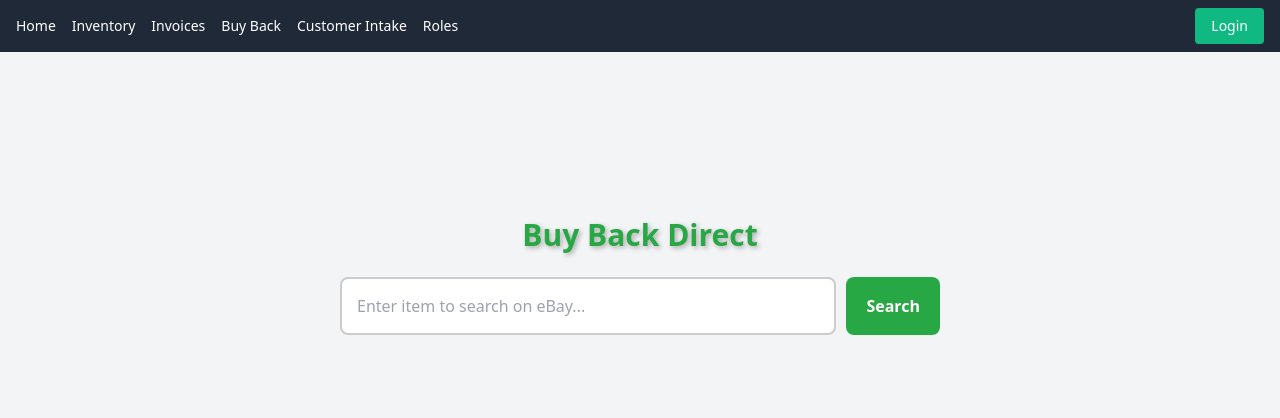
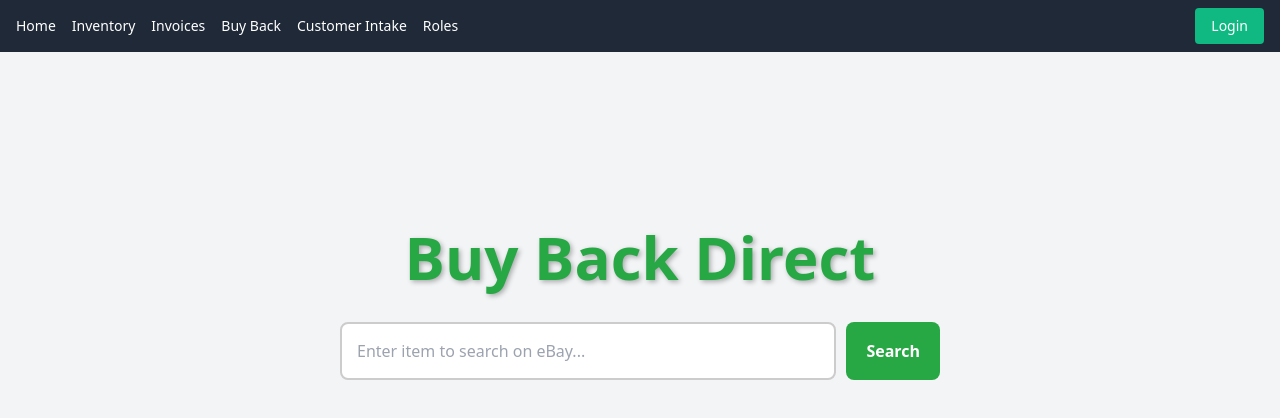
Before and after one commit to adil215786/buy-back-pos, a plain HTML site: page index.html in a window 1280 px wide. Drawn offline with nearby package versions, Linux system fonts and the light colour scheme.

Commit message:
Update index.html

```diff
--- a/index.html
+++ b/index.html
@@ -1,10 +1,9 @@
 <!DOCTYPE html>
 <html lang="en">
 <head>
-
-<meta http-equiv="Cache-Control" content="no-store, no-cache, must-revalidate, max-age=0">
-<meta http-equiv="Pragma" content="no-cache">
-<meta http-equiv="Expires" content="0">
+    <meta http-equiv="Cache-Control" content="no-store, no-cache, must-revalidate, max-age=0">
+    <meta http-equiv="Pragma" content="no-cache">
+    <meta http-equiv="Expires" content="0">
 
     <meta charset="UTF-8">
     <meta name="viewport" content="width=device-width, initial-scale=1.0">
@@ -32,7 +31,7 @@
         }
 
         .title {
-            font-size: 1.875rem; /* 3xl */
+            font-size: 3.75rem; /* Doubled from 1.875rem to 3.75rem */
             color: #28a745;
             font-weight: bold;
             text-shadow: 2px 2px 5px rgba(0, 0, 0, 0.3);
```
